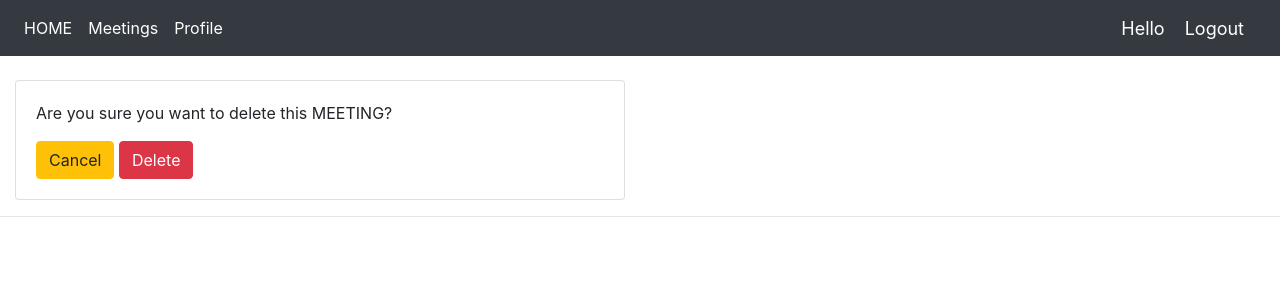
After one commit to abedj17/WEBPROJECT, a Django app: page /deleteMeeting/1 in a window 1280 px wide. The commit adds this page. Shown: the top 300 px of the page. Run offline with Django 3.2, Linux system fonts and the light colour scheme; data comes from the database, SQL or seed files in the repository; both versions use the stored data as it was after the commit; some libraries are stand-ins or nearby versions.

Commit message:
delete meeting option

```diff
--- /dev/null
+++ b/STEPAPP/templates/STEPAPP/deletemeeting.html
@@ -0,0 +1,21 @@
+{%  extends 'STEPAPP/main.html' %}
+{% load static %}
+{% block content %}
+
+<br>
+<div class="row">
+	<div class="col-md-6">
+		<div class="card card-body">
+			<p>Are you sure you want to delete this MEETING?</p>
+			{% for meeting in meetings %}
+			<form action="{% url 'deleteMeeting' meeting.4 %}" method="POST">
+                    {% csrf_token %}
+            {% endfor %}
+				<a class="btn btn-warning" href="{% url 'meetingView' %}">Cancel</a>
+
+				<input class="btn btn-danger" type="submit" name="Confirm" value="Delete" >
+			</form>
+		</div>
+	</div>
+</div>
+{% endblock %}
--- a/STEPAPP/templates/STEPAPP/meetingView.html
+++ b/STEPAPP/templates/STEPAPP/meetingView.html
@@ -24,6 +24,7 @@
                             <th>Subject</th>
                             <th>Meeting Date</th>
                             <th>Student Number</th>
+							<th>Option</th>
 						</tr>
 
 						{% for Meeting in Meetings %}
@@ -34,6 +35,9 @@
                          <td>{{ Meeting.2 }}</td>
                          <td>{{ Meeting.3}}</td>
                          <td>{{ Meeting.4}}</td>
+							<td>
+								<a href="/deleteMeeting/{{Meeting.4}}"><span class="btn btn-sm btn-danger">Delete</span></a>
+							</td>
 
 						{% endfor %}
 
--- a/STEPAPP/templates/STEPAPP/nevbar.html
+++ b/STEPAPP/templates/STEPAPP/nevbar.html
@@ -22,6 +22,9 @@
             <li class="nav-item active">
         <a class="nav-link" href="{% url 'meetingView' %}">Meetings</a>
       </li>
+         <li class="nav-item active">
+        <a class="nav-link" href="{% url 'profile' %}">Profile</a>
+      </li>
     </ul>
   </div>
 
--- a/STEPAPP/urls.py
+++ b/STEPAPP/urls.py
@@ -9,6 +9,7 @@ urlpatterns = [
     path('deleteStudent/<str:id>', views.deleteStudent, name='deleteStudent'),
     path('deleteTeacher/<str:id>', views.deleteTeacher, name='deleteTeacher'),
     path('updateStudent/<str:id>', views.updateStudent, name='updateStudent'),
+    path('deleteMeeting/<str:studentnumber>', views.deleteMeeting, name='deleteMeeting'),
     path('StudentView/', views.StudentView, name='StudentView'),
     path('loginView/', views.loginView, name='home-page'),
     path('meeting/', views.meeting, name='meeting'),
--- a/STEPAPP/views.py
+++ b/STEPAPP/views.py
@@ -123,7 +123,6 @@ def logoutUser(request):
 	return redirect('home-page')
 
 
-
 def profile(request):
 	return redirect('TeacherView')
 
@@ -205,3 +204,16 @@ def meetingView(request):
     Meetings = cur.fetchall()
     conn.close()
     return render(request, "STEPAPP/meetingView.html", {'Meetings': Meetings})
+
+def deleteMeeting(request,studentnumber):
+    conn = create_connection("mydb.db")
+    cur = conn.cursor()
+    b = cur.execute("SELECT * FROM MeetingDetails")
+    meetings = b.fetchall()
+    if request.method=='POST':
+        delete = ("DELETE FROM MeetingDetails WHERE studentnumber=?")
+        cur.execute(delete, (str(studentnumber),))
+        conn.commit()
+        return redirect('meetingView')
+    context={'meetings':meetings}
+    return render(request, "STEPAPP/deletemeeting.html", context)
```
Also changed, not shown: mydb.db.
